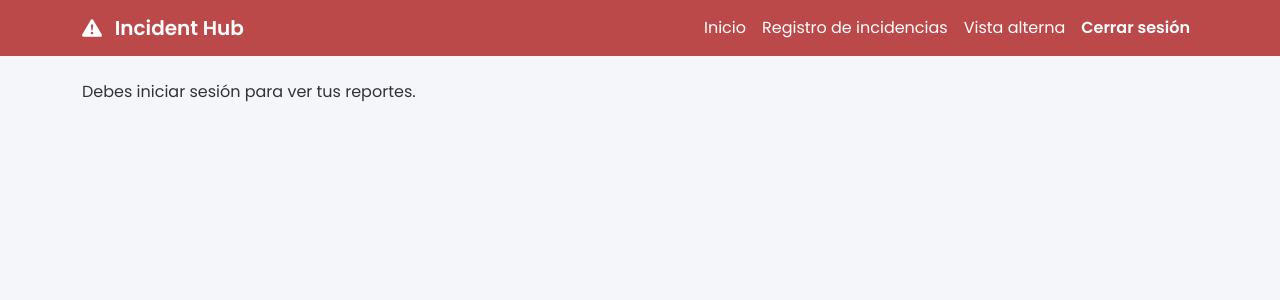
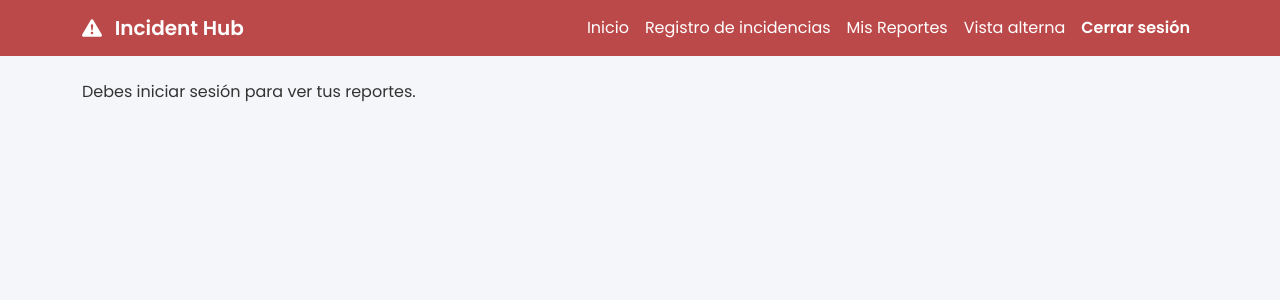
Before and after one commit to KAntigua/Incident-Hub, a PHP site: page /reportero/misreportes.php in a window 1280 px wide. Shown: the top 300 px of the page. Run offline with PHP 8.4, Linux system fonts and the light colour scheme.

Commit message:
Terminando plantilla reportero

```diff
--- a/plantillas/plantillarep.php
+++ b/plantillas/plantillarep.php
@@ -59,6 +59,7 @@ class PlantillaRep {
                     <ul class="navbar-nav ms-auto">
                         <li class="nav-item"><a class="nav-link" href="../../../../Incident-Hub/reportero/panel.php">Inicio</a></li>
                         <li class="nav-item"><a class="nav-link" href="../../../../Incident-Hub/reportero/registroincidencia.php">Registro de incidencias</a></li>
+                        <li class="nav-item"><a class="nav-link" href="../../../../Incident-Hub/reportero/misreportes.php">Mis Reportes</a></li>
                         <li class="nav-item"><a class="nav-link" href="../../../../Incident-Hub/reportero/vistaalterna.php">Vista alterna</a></li>
                         <li class="nav-item">
                             <a class="nav-link text-warning fw-bold"
```
